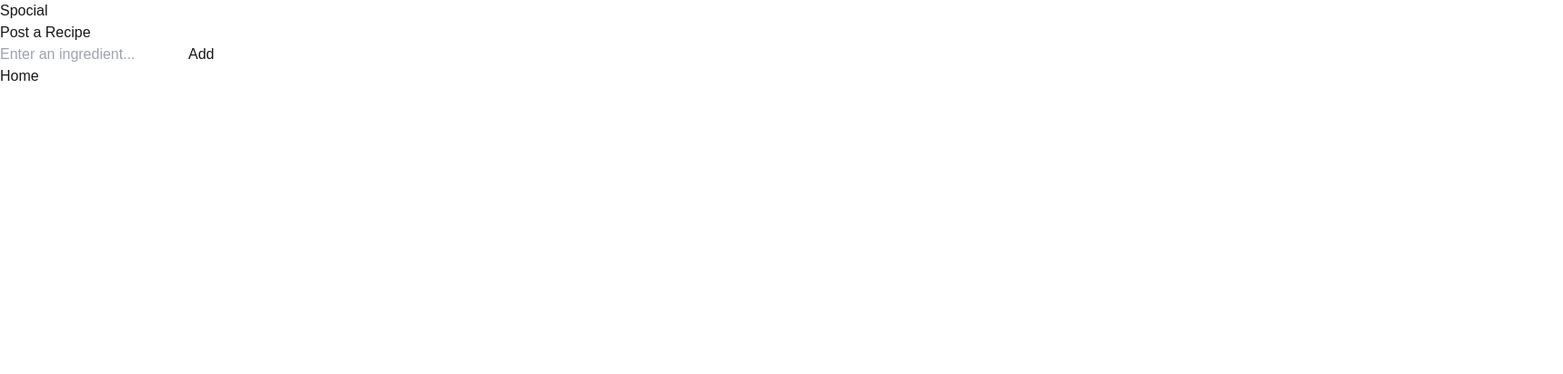
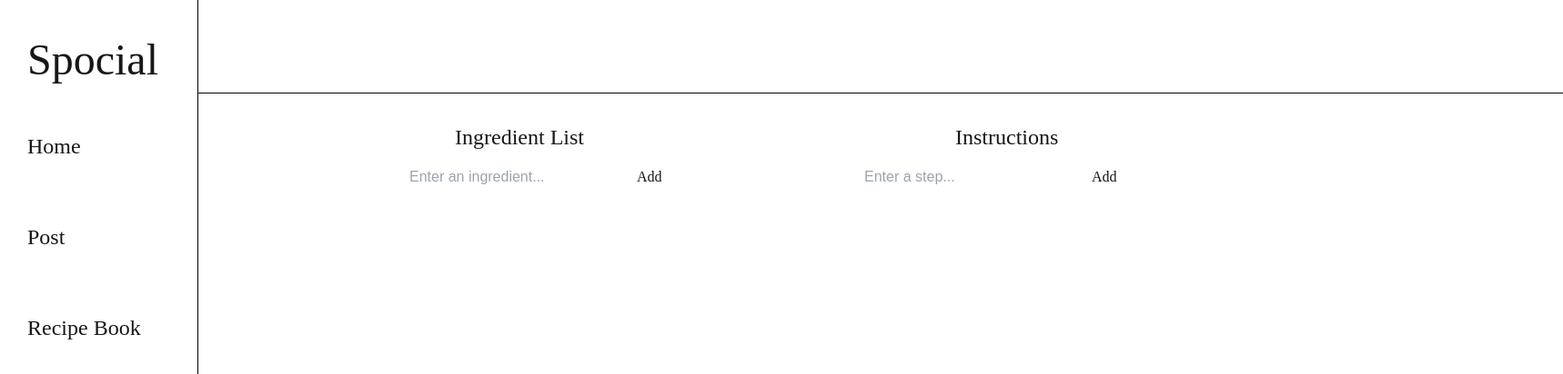
Before and after one commit to Spocial/Spocial, a Next.js app in the folder spocial/: page /post in a window 1280 px wide. Shown: the top 412 px of the page at 91% size, 1718 px wide, since content can reach past the window. Built offline with nearby package versions, Linux system fonts and the light colour scheme.

Commit message:
post page

```diff
--- a/spocial/package.json
+++ b/spocial/package.json
@@ -10,9 +10,9 @@
   },
   "dependencies": {
     "firebase": "^11.0.2",
-    "next": "15.0.3",
-    "react": "18.3.1",
-    "react-dom": "18.3.1",
+    "next": "^15.0.3",
+    "react": "^18.3.1",
+    "react-dom": "^18.3.1",
     "react-router-dom": "^6.28.0",
     "react-scripts": "5.0.1",
     "web-vitals": "^2.1.4"
--- a/spocial/src/app/App.css
+++ b/spocial/src/app/App.css
@@ -1,4 +1,4 @@
-#root {
+/* #root {
     max-width: 1280px;
     margin: 0 auto;
     padding: 2rem;
@@ -42,4 +42,4 @@
 
 .read-the-docs {
     color: #888;
-}
+} */
--- a/spocial/src/app/globals.css
+++ b/spocial/src/app/globals.css
@@ -19,3 +19,130 @@ body {
   background: var(--background);
   font-family: Arial, Helvetica, sans-serif;
 }
+code {
+  font-family: source-code-pro, Menlo, Monaco, Consolas, 'Courier New',
+    monospace;
+}
+.header{
+  margin-top: 50px;
+}
+h1{
+  margin-top: 30px;
+  align-items: start;
+  text-indent: 30px;
+  font-size: 3rem;
+}
+
+li{
+  text-align: left;
+}
+
+.inria-serif-light {
+  font-family: "Inria Serif", serif;
+  font-weight: 300;
+  font-style: normal;
+}
+
+.inria-serif-regular {
+  font-family: "Inria Serif", serif;
+  font-weight: 400;
+  font-style: normal;
+}
+
+.inria-serif-bold {
+  font-family: "Inria Serif", serif;
+  font-weight: 700;
+  font-style: normal;
+}
+
+.inria-serif-light-italic {
+  font-family: "Inria Serif", serif;
+  font-weight: 300;
+  font-style: italic;
+}
+
+.inria-serif-regular-italic {
+  font-family: "Inria Serif", serif;
+  font-weight: 400;
+  font-style: italic;
+}
+
+.inria-serif-bold-italic {
+  font-family: "Inria Serif", serif;
+  font-weight: 700;
+  font-style: italic;
+}
+.vl {
+  border-left: 1px solid black;
+  height: 1000px;
+  position: absolute;
+  left: 220px;
+  margin-left: -3px;
+  top: 0px;
+}
+.divider {
+  border-top: 1px solid black;
+  margin-left:218px;
+  width: 1500px;
+
+}
+h2{
+  position: fixed;
+  margin-top: 30px;
+  margin-left: 500px;
+  font-size: 1.5rem;
+}
+h3{
+  position: fixed;
+  margin-top: 30px;
+  margin-left: 1050px;
+  font-size: 1.5rem;
+}
+.add-button{
+  position: fixed;
+  margin-left: 700px;
+  margin-top: 80px;
+}
+.delete-button{
+  /* position: absolute; */
+  margin-left: 700px;
+  margin-top: 80px;
+}
+.ingredient-input{
+  position: fixed;
+  margin-left: 450px;
+  margin-top: 80px;
+}
+.step-add-button{
+  position: fixed;
+  margin-left: 1200px;
+  margin-top: 80px;
+}
+.step-delete-button{
+  position: absolute;
+  margin-left: 1200px;
+  /* margin-top: 80px; */
+}
+.step-input{
+  position: fixed;
+  margin-left: 950px;
+  margin-top: 80px;
+}
+h4{
+  position: fixed;
+  margin-top: 40px;
+  margin-left:30px;
+  font-size: 1.5rem;
+}
+h5{
+  position: fixed;
+  margin-top: 140px;
+  margin-left:30px;
+  font-size: 1.5rem;
+}
+h6{
+  position: fixed;
+  margin-top: 240px;
+  margin-left:30px;
+  font-size: 1.5rem;
+}
--- a/spocial/src/app/home/page.tsx
+++ b/spocial/src/app/home/page.tsx
@@ -3,7 +3,7 @@ import Link from 'next/link'
 export default function Home() {
     return (
         <div>
-            <span className="inria-serif-regular">
+            <span className="inria-serif-bold">
                 <Link href="/">Spocial</Link>
             </span>
             <br />
--- a/spocial/src/app/post/page.tsx
+++ b/spocial/src/app/post/page.tsx
@@ -4,20 +4,32 @@ import React, { useState } from "react";
 import Link from 'next/link'
 const Post = () => {
     const [ingredients, setIngredients] = useState<string[]>([]);
+    const [steps, setSteps] = useState<string[]>([]);
     // newIngredient is the ingredient we are adding
     // setNewTask is a setter function
     const [newIngredient, setNewIngredient] = useState<string>("");
+    const [newStep, setNewStep] = useState<string>("");
+
 
     // textbox when we add in something
     function handleInputChange(ingredient: React.ChangeEvent<HTMLInputElement>) {
         // if we dont use this function and we type within the box we wont see a change
         setNewIngredient(ingredient.target.value); // Access event parameter, then its target, then its value
     }
-
+    function handleStepInputChange(step: React.ChangeEvent<HTMLInputElement>) {
+        // if we dont use this function and we type within the box we wont see a change
+        setNewStep(step.target.value); // Access event parameter, then its target, then its value
+    }
     function addIngredient() {
         if (newIngredient.trim() != "") { // Prevents user from adding empty textboxes
             setIngredients(ing => [...ing, newIngredient]); // Adds a new ingredient
             setNewIngredient(""); // Resets the textbox
+        }
+    }
+    function addStep() {
+        if (newStep.trim() != "") { // Prevents user from adding empty textboxes
+            setSteps(ing => [...ing, newStep]); // Adds a new ingredient
+            setNewStep(""); // Resets the textbox
         }
     }
 
@@ -26,7 +38,10 @@ const Post = () => {
         const updatedIngredients = ingredients.filter((_, i) => i !== index); // "_" is a convention to say ignore
         setIngredients(updatedIngredients);
     }
-
+    function deleteStep(index: number) {
+        const updatedSteps = steps.filter((_, i) => i !== index); // "_" is a convention to say ignore
+        setSteps(updatedSteps);
+    }
     // const [val, setVal] = useState([{ingredients: ""}])
     // const click = () => {
     //     alert(val)
@@ -36,12 +51,23 @@ const Post = () => {
     // }
     return (
         <div>
+
+            {/* <div className="header">
+                <h1>Spocial</h1>
+            </div> */}
             <span className="inria-serif-regular">
                 <h1>Spocial</h1>
-                <h2>Post a Recipe</h2>
+                <div className="divider"></div>
+            </span>
+            <span className="inria-serif-regular">
+                <h2>Ingredient List</h2>
+            </span>
+            <span className="inria-serif-regular">
+                <h3>Instructions</h3>
             </span>
             <div>
                 <input
+                    className="ingredient-input"
                     type="text"
                     placeholder="Enter an ingredient..."
                     value={newIngredient}
@@ -49,8 +75,24 @@ const Post = () => {
                 <button
                     className="add-button"
                     onClick={addIngredient}>
-                    Add
+                    <span className="inria-serif-regular">
+                        Add
+                    </span>
                 </button>
+                <input
+                    className="step-input"
+                    type="text"
+                    placeholder="Enter a step..."
+                    value={newStep}
+                    onChange={handleStepInputChange} />
+                <button
+                    className="step-add-button"
+                    onClick={addStep}>
+                    <span className="inria-serif-regular">
+                        Add
+                    </span>
+                </button>
+
                 {/* <input onChange = {change}
                 value = {val}/>
                 <button onClick = {click}>add</button> */}
@@ -59,7 +101,18 @@ const Post = () => {
                     <li>
                         {/* Endpoint to route to Post component */}
                         <span className="inria-serif-regular">
-                            <Link href="/">Home</Link>
+                            <Link href="/"><h4>Home</h4></Link>
+                        </span>
+                    </li>
+                    <li>
+                        {/* Endpoint to route to Post component */}
+                        <span className="inria-serif-regular">
+                            <Link href="/"><h5>Post</h5></Link>
+                        </span>
+                    </li>
+                    <li>
+                        <span className="inria-serif-regular">
+                            <Link href="/"><h6>Recipe Book</h6></Link>
                         </span>
                     </li>
                 </ul>
@@ -72,13 +125,41 @@ const Post = () => {
                         <button
                             className="delete-button"
                             onClick={() => deleteIngredient(index)}>
-                            Delete
+                            <span className="inria-serif-regular">
+                                Delete
+                            </span>
                         </button>
 
                     </ul>
                 )}
             </ol>
+            <ol>
+                {steps.map((step, index) =>
+                    <ul key={index}>
+                        {/* text of each list element */}
+                        <span className="text">{step}</span>
+                        <button
+                            className="step-delete-button"
+                            onClick={() => deleteStep(index)}>
+                            <span className="inria-serif-regular">
+                                Delete
+                            </span>
+                        </button>
+
+                    </ul>
+                )}
+            </ol>
+            <div className="vl"></div>
+
         </div>
+
     );
 };
+// const Divider = () => {
+//     return (
+//         <hr
+//             style={{ borderTop: "1px solid black" }}
+//         ></hr>
+//     );
+// };
 export default Post;
```
Also changed, not shown: 1 other file (tests, documents, lock files or other folders).
